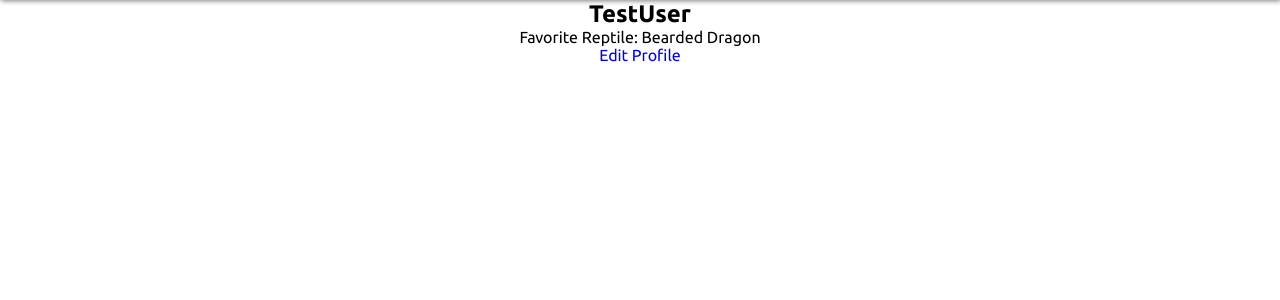
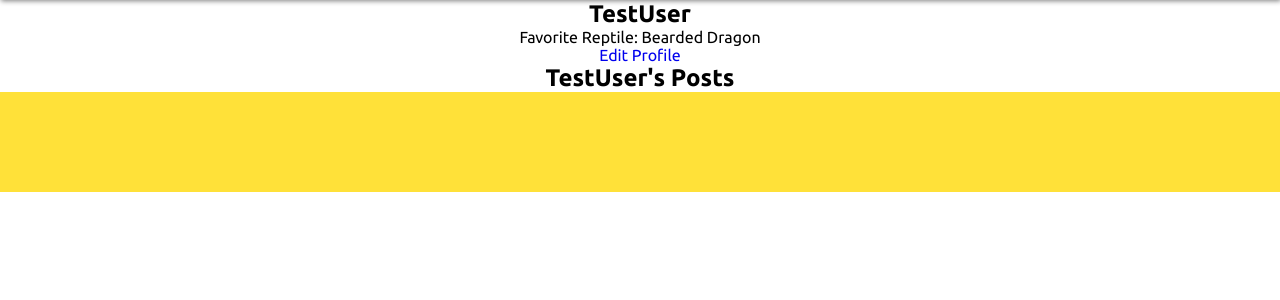
Before and after one commit to Jawrynx/ReptileCorner, a Django app: a page that uses profiles/templates/profiles/profile.html in a window 1280 px wide. Shown: the part 82-382 px from the top of the page. Run offline with Django 5.2, Linux system fonts and the light colour scheme; a user stored in the database is signed in; data comes from the database, SQL or seed files in the repository; both versions use the stored data as it was after the commit; some libraries are stand-ins or nearby versions.

Commit message:
Added User posts to their user profiles. Adjusted so I there is 4 or less posts, to centre the posts on desktop screens

```diff
--- a/profiles/templates/profiles/profile.html
+++ b/profiles/templates/profiles/profile.html
@@ -21,4 +21,25 @@
       </div>
       <a href="{% url 'profiles:edit_profile' %}" class="btn btn-outline-info">Edit Profile</a>
     </div>
+
+    <h2>{{ user.username }}'s Posts</h2>
+    <section class="grid posts-list">
+        {% for post in posts %}
+            <article class="col-12 col-md-6 col-lg-4 col-xl-3 post">
+                <div class="grid">
+                    <h2 class="col-12">
+                        <a href="{% url 'posts:page' slug=post.slug %}">{{ post.title }}</a>
+                    </h2>
+                    <a href="{% url 'posts:page' slug=post.slug %}" class="col-12">
+                        <img class="image" src="{{ post.image.url }}" alt="{{ post.title }}">
+                    </a>
+                    <p class="body-field col-12">{{ post.body }}</p>
+                    <p class="date-stamp col-12">
+                        <em>{{ post.date }}</em> by <strong>{{ post.author }}</strong>
+                    </p>
+                    <a href="{% url 'posts:page' slug=post.slug %}" class="read-more col-12">READ MORE</a>
+                </div>
+            </article>
+        {% endfor %}
+    </section>
 {% endblock content %}
--- a/profiles/views.py
+++ b/profiles/views.py
@@ -2,13 +2,17 @@ from django.shortcuts import render, redirect, get_object_or_404
 from django.contrib.auth.decorators import login_required
 from .forms import ProfileUpdateForm
 from django.contrib import messages
+
 from django.contrib.auth.models import User
+from posts.models import Post
 
 @login_required
 def profile(request, username):
     user = get_object_or_404(User, username=username)
+    posts = Post.objects.filter(author=user).order_by('-date')
     context = {
-        'user': user
+        'user': user,
+        'posts': posts
     }
     return render(request, 'profiles/profile.html', context)
 
--- /dev/null
+++ b/static/js/main.js
@@ -0,0 +1,19 @@
+document.addEventListener('DOMContentLoaded', () => {
+    const postsList = document.querySelector('.posts-list');
+    const posts = postsList.querySelectorAll('.post');
+    /**Desktop Screensizes. Will adjust and centre posts if there are 4 or less posts avaialable */
+    function centerPosts() {
+      if (posts.length <= 4 && window.innerWidth >= 1280) {
+        postsList.style.setProperty('display', 'flex', 'important');
+        postsList.style.justifyContent = 'center';
+        console.log("Display style:", postsList.style.display);
+      } else {
+        // Reset the styles for smaller screens
+        postsList.style.display = '';
+        postsList.style.justifyContent = '';
+      }
+    }
+
+    centerPosts();
+    window.addEventListener('resize', centerPosts);
+});
```
Also changed, not shown: db.sqlite3.
